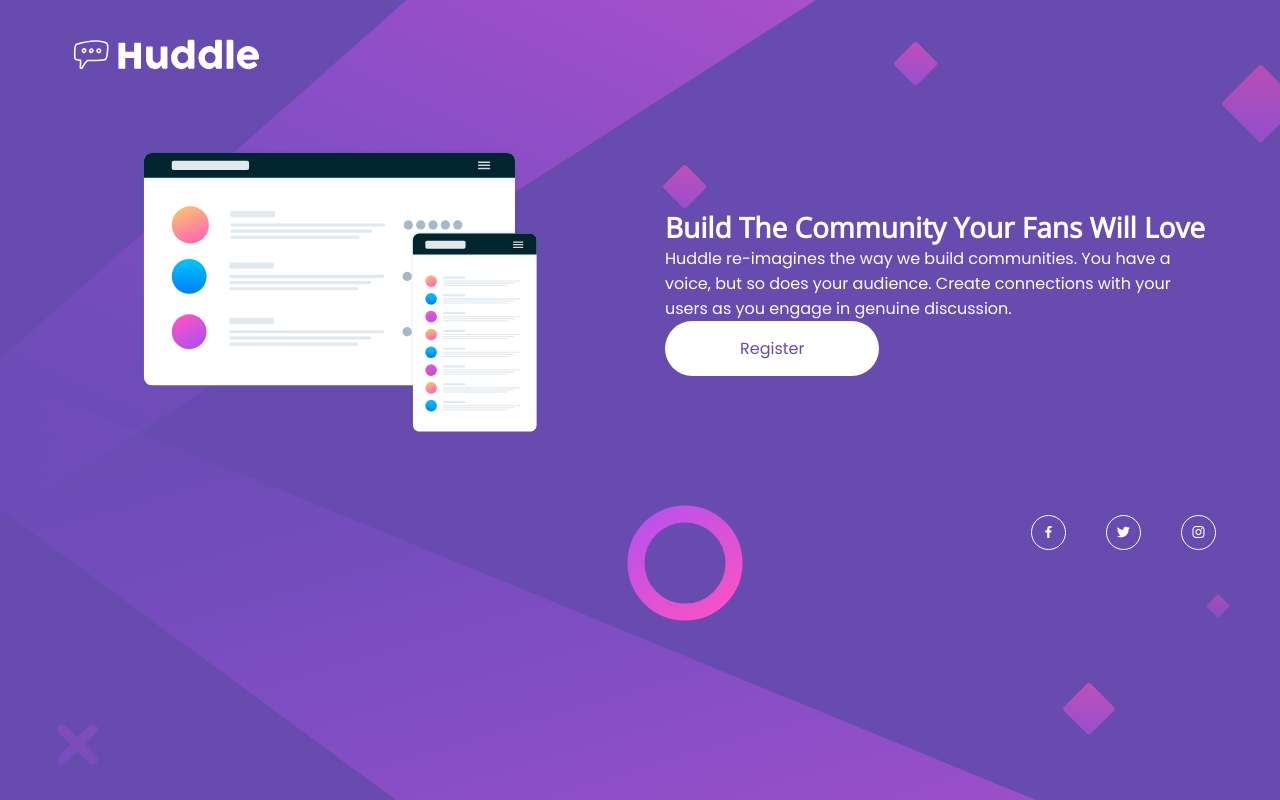
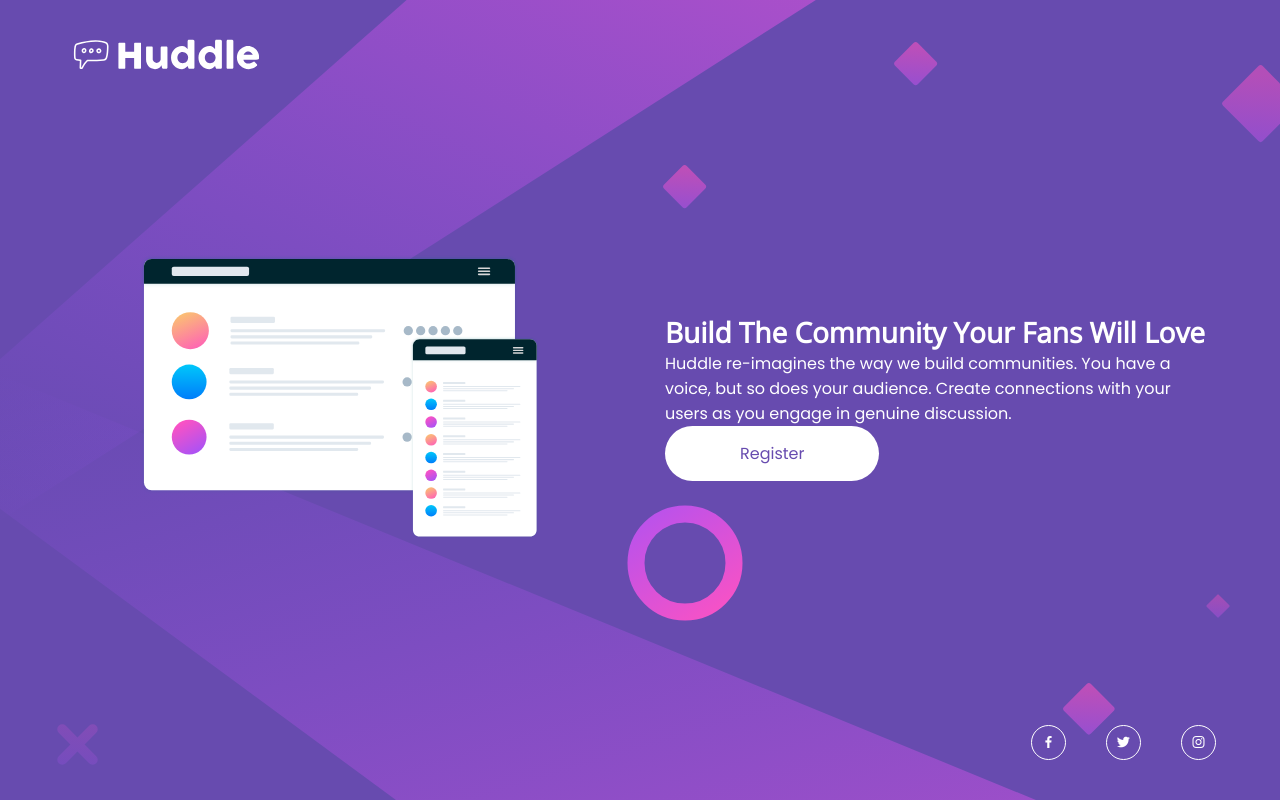
Before and after one commit to Jesusantiago/LandingPage, a website: page index.html in a window 1280 px wide. Drawn offline with nearby package versions, Linux system fonts and the light colour scheme.

```diff
--- a/SCSS/_header.scss
+++ b/SCSS/_header.scss
@@ -4,6 +4,10 @@
     min-height: 100vh;
     background-color: var(--violet);
     position: relative;
+    display: flex;
+    flex-direction: column;
+    align-items: center;
+    justify-content: space-between;
 
     &::before{
         content: "";
--- a/index.html
+++ b/index.html
@@ -15,7 +15,7 @@
   <link href="https://fonts.googleapis.com/css2?family=Open+Sans&family=Poppins:wght@400;600&display=swap" rel="stylesheet">
 
   <!-- link del css -->
-  <link rel="stylesheet" href="../CSS/style.css">
+  <link rel="stylesheet" href="./CSS/style.css">
 
 
   <title>Frontend Mentor | Huddle landing page with single introductory section</title>
```
Also changed, not shown: CSS/style.css, 1 other file.
